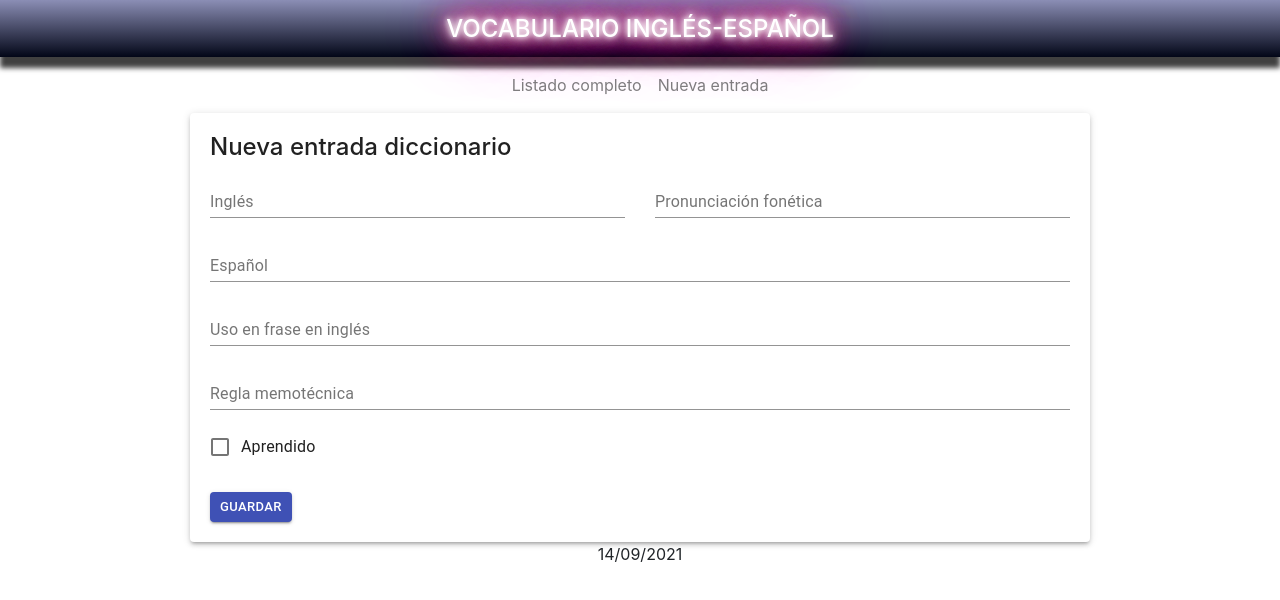
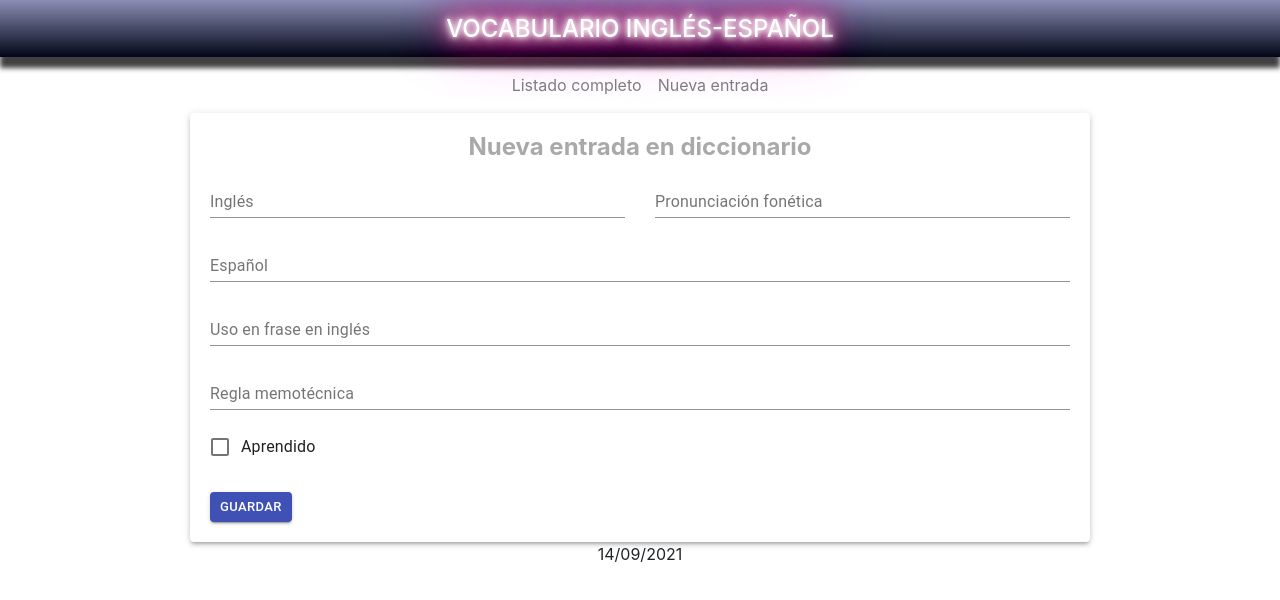
Before and after one commit to ocon733/dicreact, a React (Create React App) app: page /nueva in a window 1280 px wide. Shown: the top 600 px of the page. Built offline with nearby package versions, Linux system fonts and the light colour scheme.

Commit message:
fix aprendidos

```diff
--- a/src/componentes/nueva.component.js
+++ b/src/componentes/nueva.component.js
@@ -53,7 +53,7 @@ const Nueva = (props) => {
            }
 
 
-           let boolAprendido = word.aprendido === 1 ? true : false;
+           let boolAprendido = word.aprendido === "1" ? true : false;
 
 
            setEntrada({english:word.english,
@@ -79,6 +79,7 @@ const Nueva = (props) => {
         }
 
     const handlerChecked = e => {
+        debugger
             setEntrada({ ...entrada,  [e.target.name]:e.target.checked    })
         }
 
@@ -153,7 +154,8 @@ const Nueva = (props) => {
     return (
 
         <Paper elevation={3} className="cajaFormulario">
-            <h4>Nueva entrada diccionario</h4>
+
+            <h4 style={{textAlign:"center",color:"darkgrey"}}><strong>{ modificar ? "Modificar entrada en diccionario" : "Nueva entrada en diccionario"}</strong></h4>
 
           <Form onSubmit={handleSubmit}>
               <Row>
@@ -199,7 +201,7 @@ const Nueva = (props) => {
                     <Form.Group controlId="aprendido" >
                     <FormControlLabel
                         control={<Checkbox color="primary" name="aprendido"
-                                onChange={handlerChecked} checked={entrada.aprendido} />}
+                                onChange={handlerChecked} checked={entrada.aprendido} value={entrada.aprendido} />}
                         label ="Aprendido"
                      />
                     </Form.Group>
```
